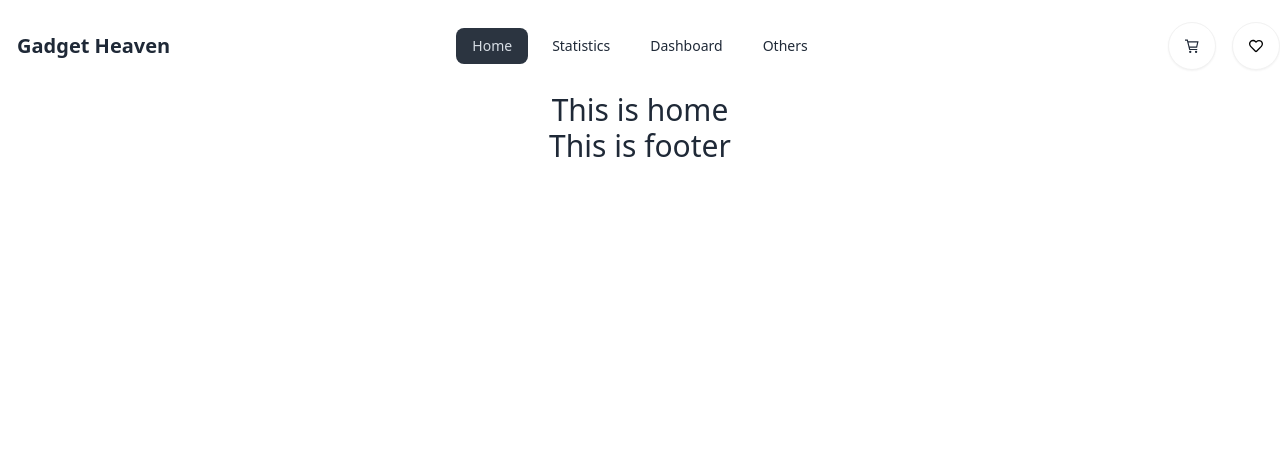
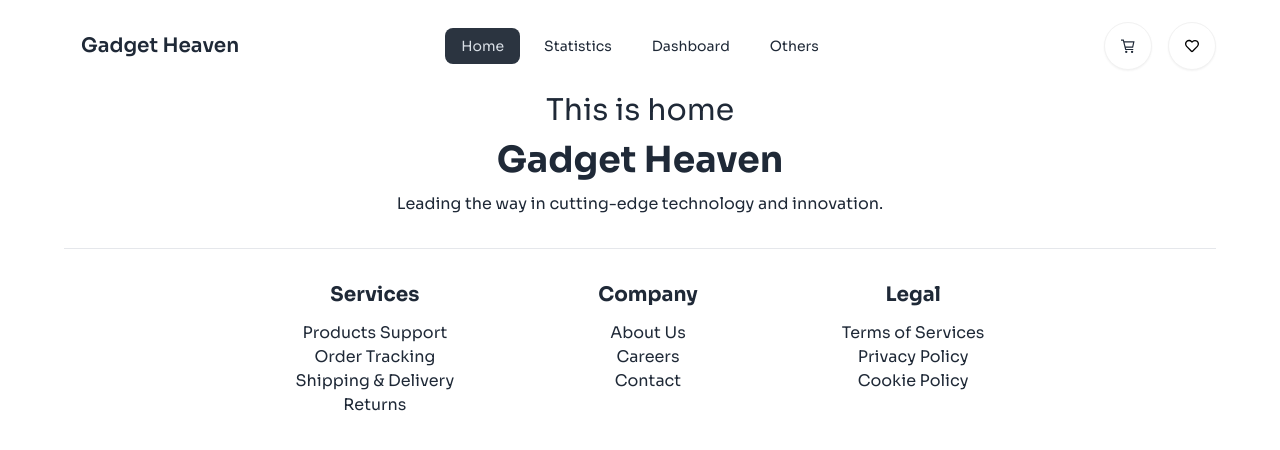
Before and after one commit to programming-hero-web-course-4/b10a8-gadget-heaven-HiYasin, a React (Vite) app: page / in a window 1280 px wide. Shown: the top 450 px of the page. Built offline with nearby package versions, Linux system fonts and the light colour scheme.

Commit message:
Footer Completed

```diff
--- a/index.html
+++ b/index.html
@@ -1,13 +1,26 @@
 <!doctype html>
 <html lang="en" data-theme="light">
+
 <head>
   <meta charset="UTF-8" />
   <link rel="icon" type="image/svg+xml" href="/vite.svg" />
+  <link rel="preconnect" href="https://fonts.googleapis.com">
+  <link rel="preconnect" href="https://fonts.gstatic.com" crossorigin>
+  <link href="https://fonts.googleapis.com/css2?family=Sora:wght@100..800&display=swap" rel="stylesheet">
   <meta name="viewport" content="width=device-width, initial-scale=1.0" />
   <title>Vite + React</title>
+  <style>
+    body{
+      font-family: "Sora", sans-serif;
+      margin: 0;
+      padding: 0;
+    }
+  </style>
 </head>
+
 <body>
   <div id="root"></div>
   <script type="module" src="/src/main.jsx"></script>
 </body>
+
 </html>
--- a/src/components/Dashboard.jsx
+++ b/src/components/Dashboard.jsx
@@ -1,7 +1,7 @@
 const Dashboard = () => {
     return (
         <div>
-            <h2 className="text-center">Dashboard</h2>
+            <h2 className="text-3xl text-center">Dashboard</h2>
         </div>
     );
 };
--- a/src/components/Footer.jsx
+++ b/src/components/Footer.jsx
@@ -3,7 +3,38 @@ import React from 'react';
 const Footer = () => {
     return (
         <div>
-            <h2 className='text-center text-3xl'>This is footer</h2>
+            <div className='text-center'>
+                <h1 className='font-bold text-4xl my-3'>Gadget Heaven</h1>
+                <p>Leading the way in cutting-edge technology and innovation.</p>
+            </div>
+            <hr className='my-8'/>
+            <div className='flex flex-col md:flex-row justify-center gap-10 md:gap-20 lg:gap-36'>
+                <div className='text-center'>
+                    <h3 className='text-xl font-bold mb-3'>Services</h3>
+                    <ul className='list-none text-base'>
+                        <li>Products Support</li>
+                        <li>Order Tracking</li>
+                        <li>Shipping & Delivery</li>
+                        <li>Returns</li>
+                    </ul>
+                </div>
+                <div className='text-center'>
+                    <h3 className='text-xl font-bold mb-3'>Company</h3>
+                    <ul className='list-none text-base'>
+                        <li>About Us</li>
+                        <li>Careers</li>
+                        <li>Contact</li>
+                    </ul>
+                </div>
+                <div className='text-center'>
+                    <h3 className='text-xl font-bold mb-3'>Legal</h3>
+                    <ul className='list-none text-base'>
+                        <li>Terms of Services</li>
+                        <li>Privacy Policy</li>
+                        <li>Cookie Policy</li>
+                    </ul>
+                </div>
+            </div>
         </div>
     );
 };
--- a/src/components/Root.jsx
+++ b/src/components/Root.jsx
@@ -5,7 +5,7 @@ import Footer from './Footer';
 
 const Root = () => {
     return (
-        <div className="max-w-7xl mx-auto">
+        <div className="max-w-7xl mx-auto px-[5%]">
            <Navbar></Navbar>
            <Outlet></Outlet>
            <Footer></Footer>
```
Lines whose indentation alone changed are shown as unchanged.
